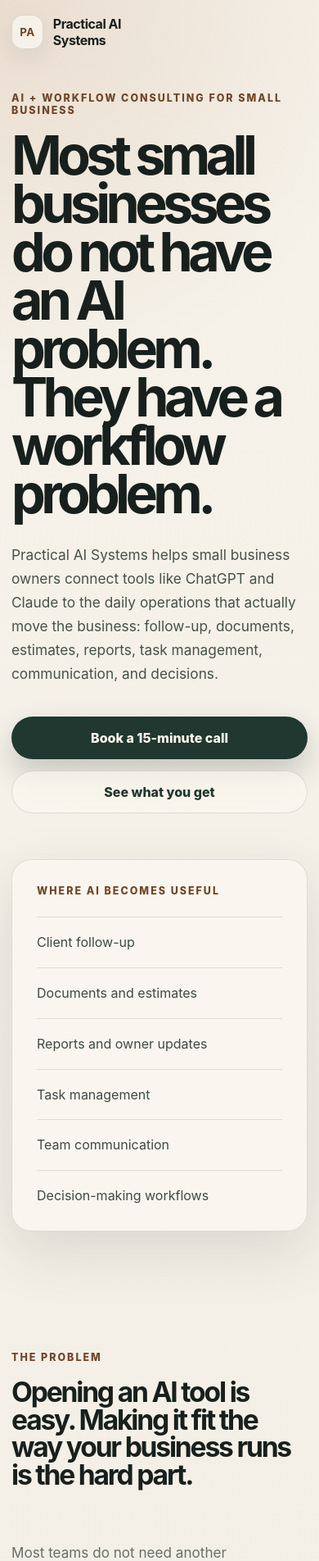
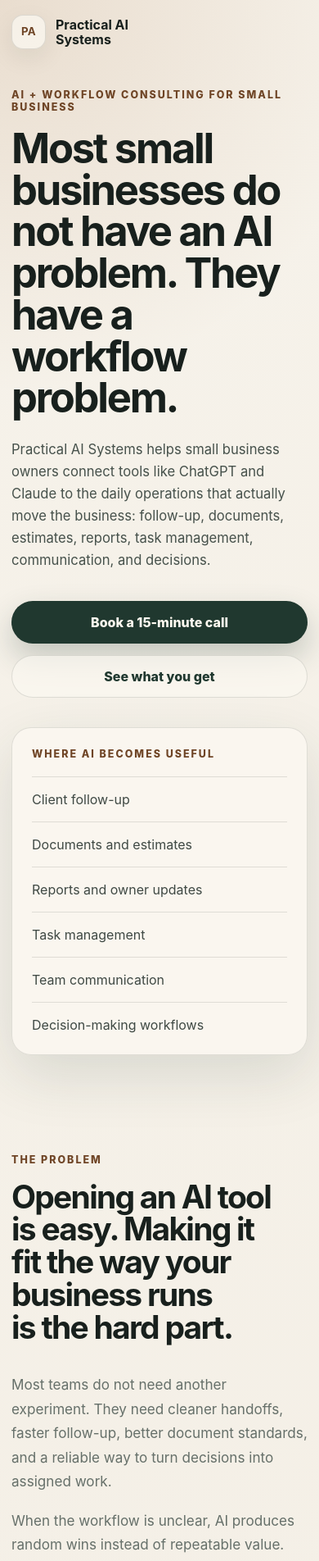
Before and after one commit to patpet21/ai-pm-small-business-consulting, a React (Vite) app: page / in a window 390 px wide. Shown: the top 1904 px of the page at 82% size. Built offline with nearby package versions, Linux system fonts and the light colour scheme.

Commit message:
Improve landing page responsiveness

```diff
--- a/src/styles.css
+++ b/src/styles.css
@@ -57,8 +57,8 @@ ul {
 }
 
 .hero {
-  min-height: 100vh;
-  padding: 28px 0 88px;
+  min-height: 100svh;
+  padding: 28px 0 clamp(64px, 9vw, 92px);
 }
 
 .nav {
@@ -66,7 +66,7 @@ ul {
   align-items: center;
   justify-content: space-between;
   gap: 20px;
-  margin-bottom: 96px;
+  margin-bottom: clamp(58px, 10vw, 96px);
 }
 
 .brand {
@@ -74,13 +74,13 @@ ul {
   align-items: center;
   gap: 12px;
   font-weight: 750;
-  letter-spacing: -0.03em;
 }
 
 .brand-mark {
   display: grid;
   width: 42px;
   height: 42px;
+  flex: 0 0 auto;
   place-items: center;
   border: 1px solid var(--line);
   border-radius: 14px;
@@ -99,13 +99,14 @@ ul {
   font-size: 0.94rem;
   font-weight: 700;
   background: rgba(251, 248, 241, 0.64);
+  white-space: nowrap;
 }
 
 .hero-grid {
   display: grid;
-  grid-template-columns: minmax(0, 1.1fr) minmax(320px, 0.62fr);
+  grid-template-columns: minmax(0, 1.08fr) minmax(300px, 0.58fr);
   align-items: end;
-  gap: 56px;
+  gap: clamp(36px, 6vw, 64px);
 }
 
 .eyebrow,
@@ -119,18 +120,19 @@ ul {
 }
 
 h1 {
-  max-width: 860px;
+  max-width: 880px;
   margin-top: 18px;
-  font-size: clamp(3.2rem, 8vw, 7.1rem);
-  line-height: 0.89;
-  letter-spacing: -0.085em;
+  font-size: clamp(3rem, 7vw, 6.8rem);
+  line-height: 0.95;
+  letter-spacing: -0.055em;
+  text-wrap: balance;
 }
 
 .hero-lede {
-  max-width: 710px;
-  margin-top: 30px;
+  max-width: 720px;
+  margin-top: 28px;
   color: #46514b;
-  font-size: clamp(1.08rem, 2vw, 1.28rem);
+  font-size: clamp(1.06rem, 2vw, 1.26rem);
   line-height: 1.68;
 }
 
@@ -138,7 +140,7 @@ h1 {
   display: flex;
   flex-wrap: wrap;
   gap: 14px;
-  margin-top: 38px;
+  margin-top: 36px;
 }
 
 .button {
@@ -149,6 +151,7 @@ h1 {
   border-radius: 999px;
   padding: 0 22px;
   font-weight: 800;
+  text-align: center;
   transition:
     transform 180ms ease,
     box-shadow 180ms ease,
@@ -187,46 +190,52 @@ h1 {
 }
 
 .hero-card {
-  padding: 30px;
+  padding: clamp(24px, 3vw, 30px);
 }
 
 .hero-card ul {
   display: grid;
-  gap: 18px;
-  margin-top: 24px;
+  gap: 0;
+  margin-top: 20px;
   list-style: none;
 }
 
 .hero-card li {
   border-top: 1px solid var(--line);
-  padding-top: 18px;
+  padding: 15px 0;
   color: #3f4944;
-  line-height: 1.55;
+  line-height: 1.5;
+}
+
+.hero-card li:last-child {
+  padding-bottom: 0;
 }
 
 .problem,
 .solution,
-.services,
+.deliverables,
 .process,
 .use-cases,
+.audience,
 .about,
 .cta {
-  padding: 88px 0;
+  padding: clamp(62px, 8vw, 92px) 0;
 }
 
 .split,
 .use-case-layout {
   display: grid;
   grid-template-columns: minmax(0, 0.95fr) minmax(300px, 0.75fr);
-  gap: 64px;
+  gap: clamp(36px, 6vw, 64px);
   margin-top: 18px;
 }
 
 h2 {
   color: var(--ink);
-  font-size: clamp(2.1rem, 4vw, 4rem);
-  line-height: 1;
-  letter-spacing: -0.065em;
+  font-size: clamp(2.05rem, 4vw, 4rem);
+  line-height: 1.02;
+  letter-spacing: -0.055em;
+  text-wrap: balance;
 }
 
 .copy-stack {
@@ -239,8 +248,8 @@ h2 {
 
 .solution-panel {
   display: grid;
-  grid-template-columns: minmax(0, 0.9fr) minmax(320px, 0.72fr);
-  gap: 48px;
+  grid-template-columns: minmax(0, 0.9fr) minmax(300px, 0.72fr);
+  gap: clamp(32px, 5vw, 48px);
   padding: clamp(28px, 5vw, 58px);
 }
 
@@ -297,32 +306,37 @@ h2 {
   margin-top: 16px;
 }
 
-.service-grid {
+.deliverable-grid {
   display: grid;
-  grid-template-columns: repeat(3, minmax(0, 1fr));
-  gap: 16px;
+  grid-template-columns: repeat(5, minmax(0, 1fr));
+  gap: 14px;
 }
 
-.service-card,
-.process-card {
-  min-height: 188px;
+.deliverable-card,
+.process-card,
+.audience-card {
   border: 1px solid var(--line);
-  border-radius: 26px;
-  padding: 24px;
   background: rgba(251, 248, 241, 0.65);
 }
 
-.service-card span {
-  color: var(--accent);
-  font-size: 1.6rem;
+.deliverable-card {
+  min-height: 220px;
+  border-radius: 24px;
+  padding: 22px;
 }
 
-.service-card h3,
+.deliverable-card h3,
 .process-card h3 {
-  margin-top: 28px;
-  font-size: 1.35rem;
+  font-size: 1.28rem;
   line-height: 1.15;
-  letter-spacing: -0.035em;
+  letter-spacing: -0.03em;
+}
+
+.deliverable-card p,
+.process-card p {
+  margin-top: 16px;
+  color: var(--muted);
+  line-height: 1.62;
 }
 
 .process-grid {
@@ -332,17 +346,19 @@ h2 {
   margin-top: 34px;
 }
 
+.process-card {
+  min-height: 210px;
+  border-radius: 26px;
+  padding: 24px;
+}
+
 .step-number {
+  display: inline-block;
+  margin-bottom: 26px;
   color: var(--accent-dark);
   font-size: 0.83rem;
   font-weight: 900;
   letter-spacing: 0.12em;
-}
-
-.process-card p {
-  margin-top: 18px;
-  color: var(--muted);
-  line-height: 1.65;
 }
 
 .use-case-list {
@@ -358,6 +374,25 @@ h2 {
   background: rgba(251, 248, 241, 0.62);
   color: #3f4944;
   line-height: 1.5;
+}
+
+.audience-grid {
+  display: grid;
+  grid-template-columns: repeat(5, minmax(0, 1fr));
+  gap: 14px;
+  margin-top: 34px;
+}
+
+.audience-card {
+  display: flex;
+  min-height: 116px;
+  align-items: flex-end;
+  border-radius: 22px;
+  padding: 20px;
+  color: var(--forest);
+  font-size: 1.06rem;
+  font-weight: 800;
+  line-height: 1.18;
 }
 
 .about-card {
@@ -391,6 +426,13 @@ h2 {
   margin: 16px 0 30px;
 }
 
+@media (max-width: 1080px) {
+  .deliverable-grid,
+  .audience-grid {
+    grid-template-columns: repeat(2, minmax(0, 1fr));
+  }
+}
+
 @media (max-width: 900px) {
   .hero-grid,
   .split,
@@ -400,11 +442,10 @@ h2 {
     grid-template-columns: 1fr;
   }
 
-  .nav {
-    margin-bottom: 68px;
+  .hero-grid {
+    align-items: start;
   }
 
-  .service-grid,
   .process-grid {
     grid-template-columns: 1fr 1fr;
   }
@@ -421,11 +462,12 @@ h2 {
 
   .nav {
     align-items: flex-start;
-    margin-bottom: 52px;
+    margin-bottom: 48px;
   }
 
   .brand {
-    max-width: 190px;
+    max-width: 210px;
+    line-height: 1.15;
   }
 
   .nav-cta {
@@ -433,7 +475,20 @@ h2 {
   }
 
   h1 {
-    font-size: clamp(3.25rem, 17vw, 5.2rem);
+    font-size: clamp(2.55rem, 13vw, 4.05rem);
+    line-height: 1;
+    letter-spacing: -0.045em;
+  }
+
+  h2 {
+    font-size: clamp(2rem, 10vw, 3rem);
+    letter-spacing: -0.045em;
+  }
+
+  .hero-lede {
+    margin-top: 24px;
+    font-size: 1.04rem;
+    line-height: 1.62;
   }
 
   .hero-card,
@@ -450,21 +505,29 @@ h2 {
 
   .problem,
   .solution,
-  .services,
+  .deliverables,
   .process,
   .use-cases,
+  .audience,
   .about,
   .cta {
-    padding: 58px 0;
+    padding: 56px 0;
   }
 
-  .service-grid,
-  .process-grid {
+  .deliverable-grid,
+  .process-grid,
+  .audience-grid {
     grid-template-columns: 1fr;
   }
 
-  .service-card,
-  .process-card {
+  .deliverable-card,
+  .process-card,
+  .audience-card {
     min-height: auto;
   }
+
+  .audience-card {
+    align-items: center;
+    min-height: 72px;
+  }
 }
```
